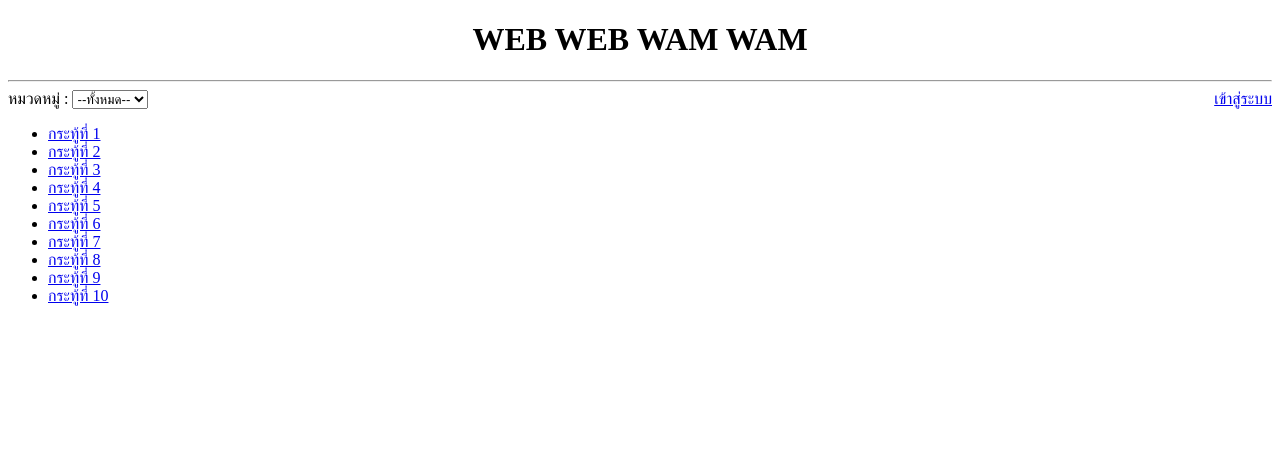
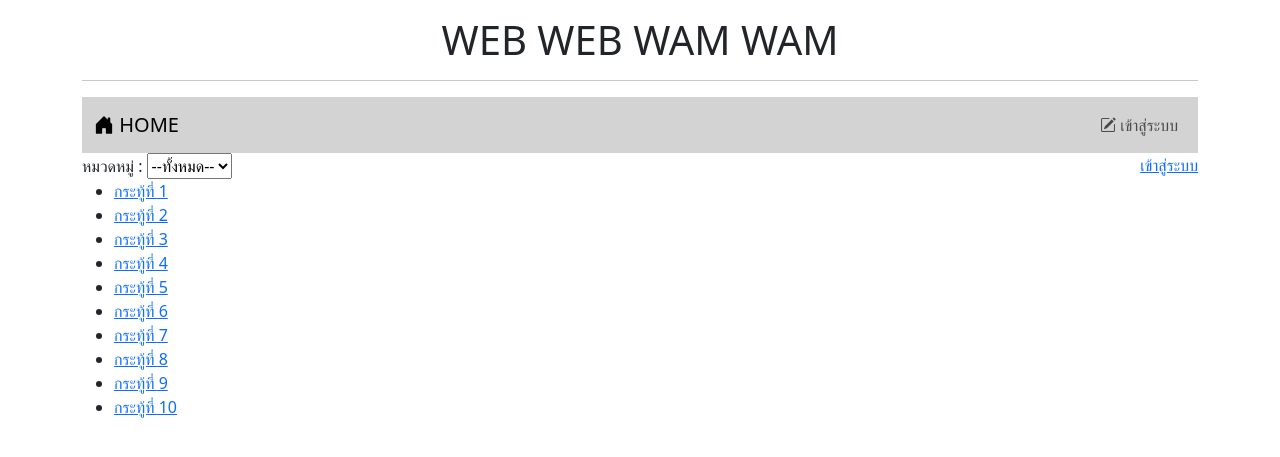
Before and after one commit to bozung/Webboard_PC, a PHP site: page / in a window 1280 px wide. Shown: the top 457 px of the page. Run offline with PHP 8.4, Linux system fonts and the light colour scheme.

Commit message:
update navbar

```diff
--- a/index.php
+++ b/index.php
@@ -6,11 +6,38 @@ session_start();
 <head>
     <meta charset="UTF-8">
     <meta name="viewport" content="width=device-width, initial-scale=1.0">
+    <link href="https://cdn.jsdelivr.net/npm/bootstrap@5.3.2/dist/css/bootstrap.min.css" rel="stylesheet" integrity="sha384-T3c6CoIi6uLrA9TneNEoa7RxnatzjcDSCmG1MXxSR1GAsXEV/Dwwykc2MPK8M2HN" crossorigin="anonymous">
+    <link rel="stylesheet" href="https://cdn.jsdelivr.net/npm/bootstrap-icons@1.11.3/font/bootstrap-icons.min.css">
+    <script src="https://cdn.jsdelivr.net/npm/bootstrap@5.3.2/dist/js/bootstrap.bundle.min.js" integrity="sha384-C6RzsynM9kWDrMNeT87bh95OGNyZPhcTNXj1NW7RuBCsyN/o0jlpcV8Qyq46cDfL" crossorigin="anonymous"></script>
     <title>WEB WEB WAM WAM</title>
 </head>
 <body>
-    <h1 style="text-align: center;">WEB WEB WAM WAM</h1>
+    <div class="container-lg">
+    <h1 style="text-align: center;" class="mt-3">WEB WEB WAM WAM</h1>
     <hr>
+    <nav class="navbar navbar-expand-lg " style="background-color: #d3d3d3;">
+  <div class="container-fluid">
+    <a class="navbar-brand" href="index.php"><i class="bi bi-house-door-fill"></i> HOME</a>
+
+      <ul class="navbar-nav">
+        <?php if(!isset($_SESSION['id'])){ ?>
+        <li class="nav-item">
+          <a class="nav-link" aria-current="page" href="login.php"><i class="bi bi-pencil-square"></i> เข้าสู่ระบบ</a>
+        </li>
+        <?php }else{ ?>
+            <li class="nav-item dropdown">
+          <a class="btn btn-outline-secondary btn-sm dropdown-toggle" href="#" role="button" data-bs-toggle="dropdown" aria-expanded="false">
+          <i class="bi bi-person-lines-fill"></i> <?php echo $_SESSION['username']; ?>
+          </a>
+          <ul class="dropdown-menu">
+            <li><a class="dropdown-item" href="logout.php"><i class="bi bi-power"></i> ออกจากระบบ</a></li>
+          </ul>
+        </li>
+
+        <?php } ?>
+      </ul>
+    </div>
+</nav>
     <form>
         หมวดหมู่ :
         <select>
@@ -41,5 +68,6 @@ session_start();
             }
         ?>
     </ul>
+    </div>
 </body>
 </html>
```
